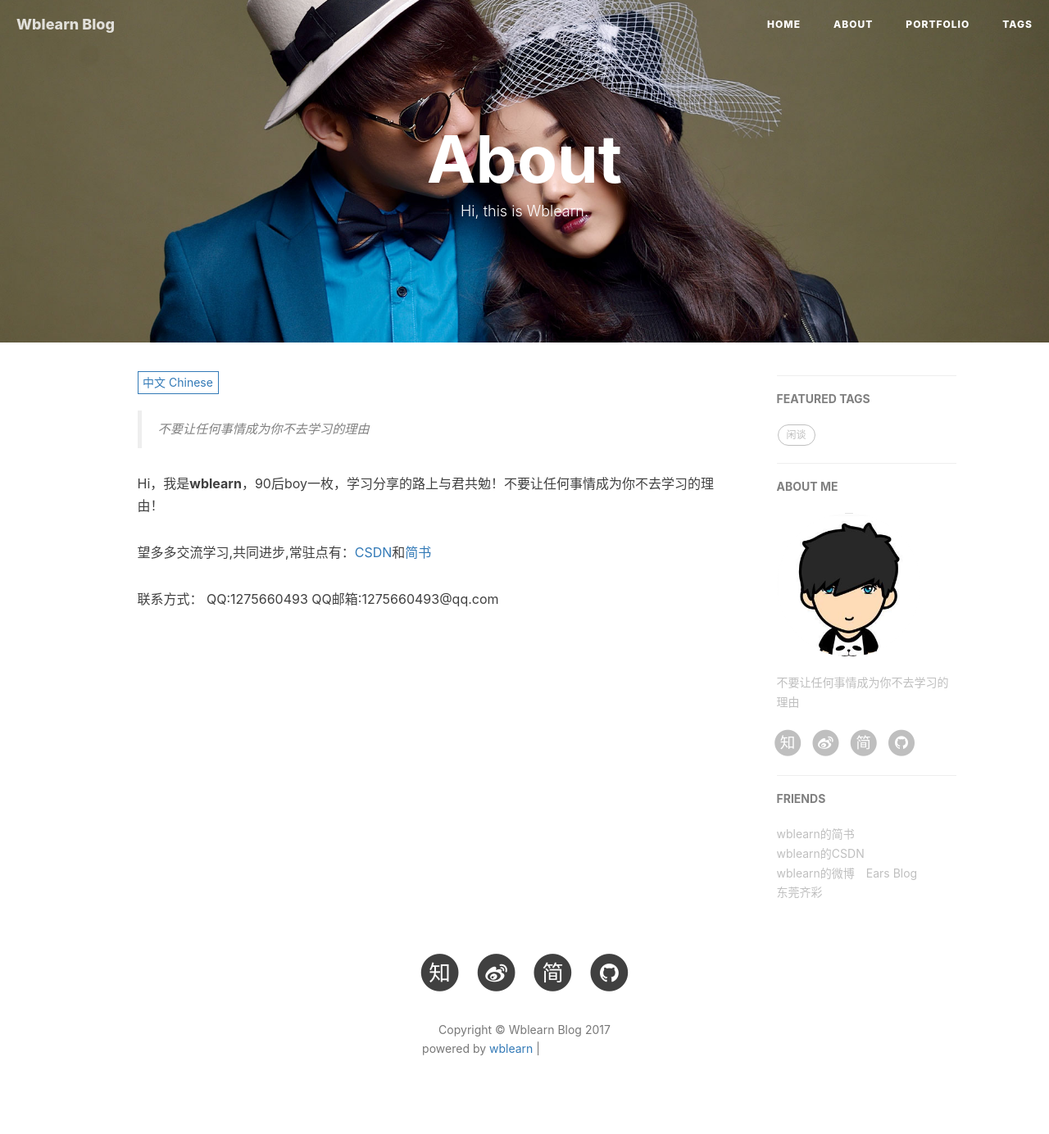
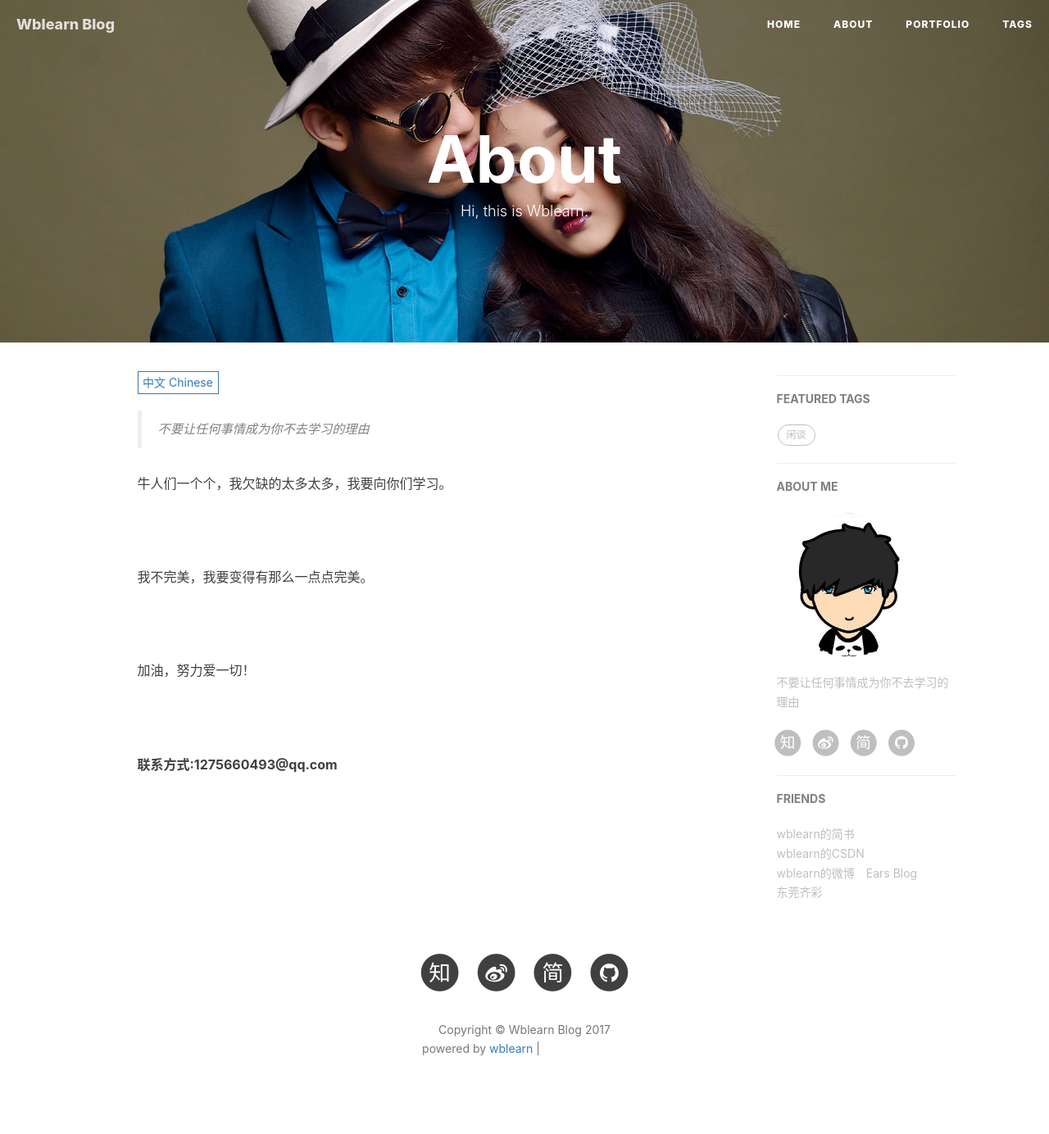
Before and after one commit to wblearn/wblearn.github.io, a Jekyll site: the page built from about.html, in a window 1280 px wide. Shown: the whole page at 82% size. Built offline with Jekyll 4.4.1, drawn with Linux system fonts in a browser that asks for light colours; nearby versions of some CDN libraries; comment, search, counter and statistics services are not loaded; grey boxes are pictures that could not be loaded.

Commit message:
update about

```diff
--- a/about.html
+++ b/about.html
@@ -18,11 +18,11 @@ header-img: "img/about-bg.jpg"
     <blockquote><p>
     不要让任何事情成为你不去学习的理由</p></blockquote>
 
-    <p>Hi，我是<strong>wblearn</strong>，90后boy一枚，学习分享的路上与君共勉！不要让任何事情成为你不去学习的理由！</p>
+  <p> 牛人们一个个，我欠缺的太多太多，我要向你们学习。</p><br>
+   <p>我不完美，我要变得有那么一点点完美。</p><br>
+   <p>加油，努力爱一切！</p><br>
+   <p> <Strong>联系方式:1275660493@qq.com</Strong></p>
 
-    <p>望多多交流学习,共同进步,常驻点有：<a href="http://blog.csdn.net/wudalang_gd">CSDN</a>和<a href="http://www.jianshu.com/users/48599dc7ef1b/latest_articles">简书</a></p>
-
-	 <p>联系方式： QQ:1275660493    QQ邮箱:1275660493@qq.com</p>
 </div>
 
 <!-- English Version -->
@@ -30,11 +30,12 @@ header-img: "img/about-bg.jpg"
     <blockquote><p>
     Don't let anything become a reason for not studying</p></blockquote>
 
-    <p>Hi, I am <strong>wblearn</strong>，A 90 boy, determined in the learning to grow up, learn the way of share with you to share! Motto: don't let anything become a reason you don't learn!</p>
+    <p>Excellent person,one by one, I lack too much, I want to learn from you.</p><br>
+	<p>I'm not perfect,I want to be a little bit perfect. </p><br>
+	<p>Come on, try to love everything!</p><br>
 
-    <p>Love to write programs, blog, reading; resident point: <a href="http://blog.csdn.net/wudalang_gd">CSDN</a> and <a href="http://www.jianshu.com/users/48599dc7ef1b/latest_articles">jianshu</a></p>
 
-	<p>Contact information：1275660493@qq.com</p>
+	<p><Strong>Contact information：1275660493@qq.com</Strong></p>
 
 </div>
 
```
